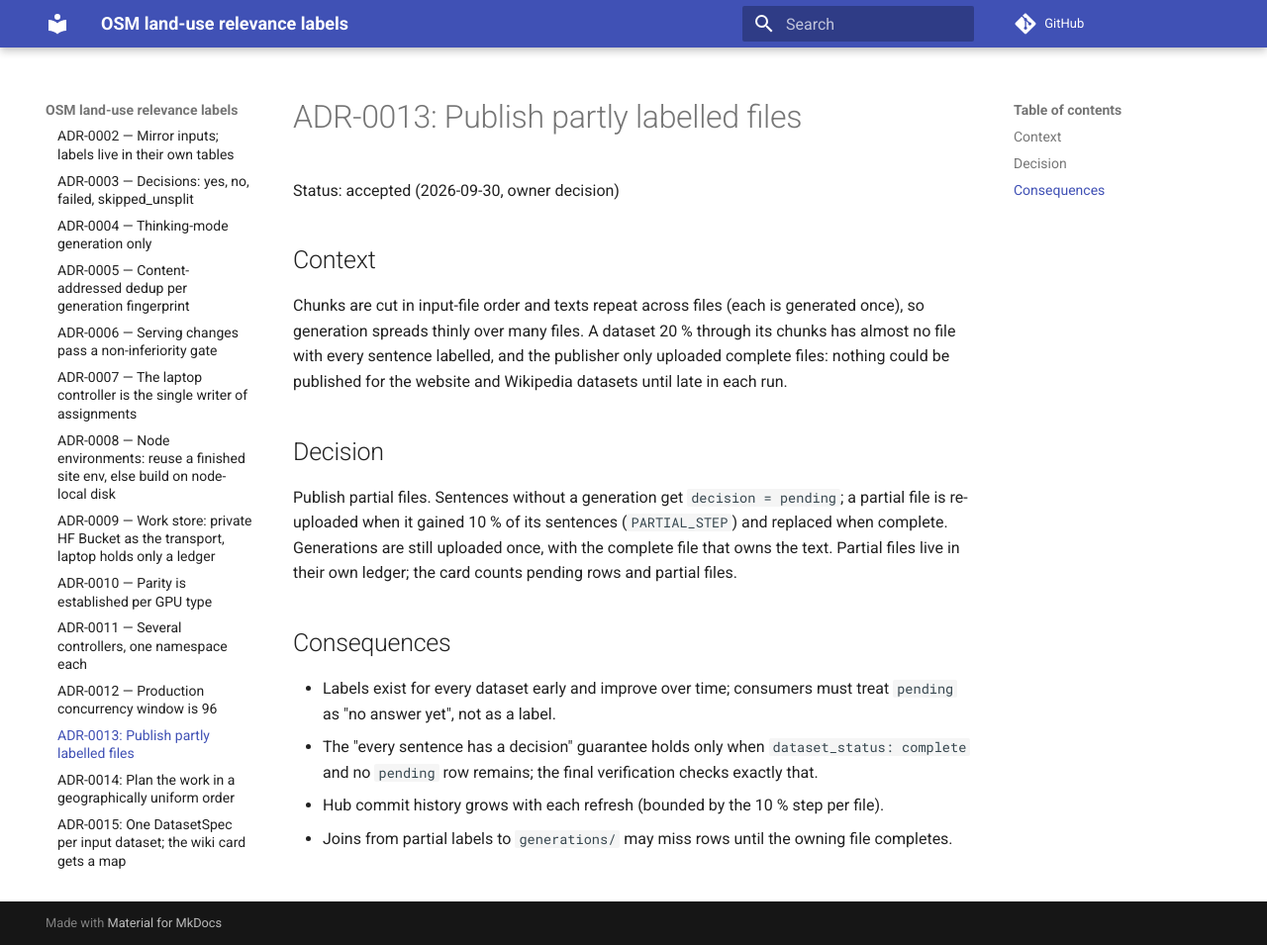
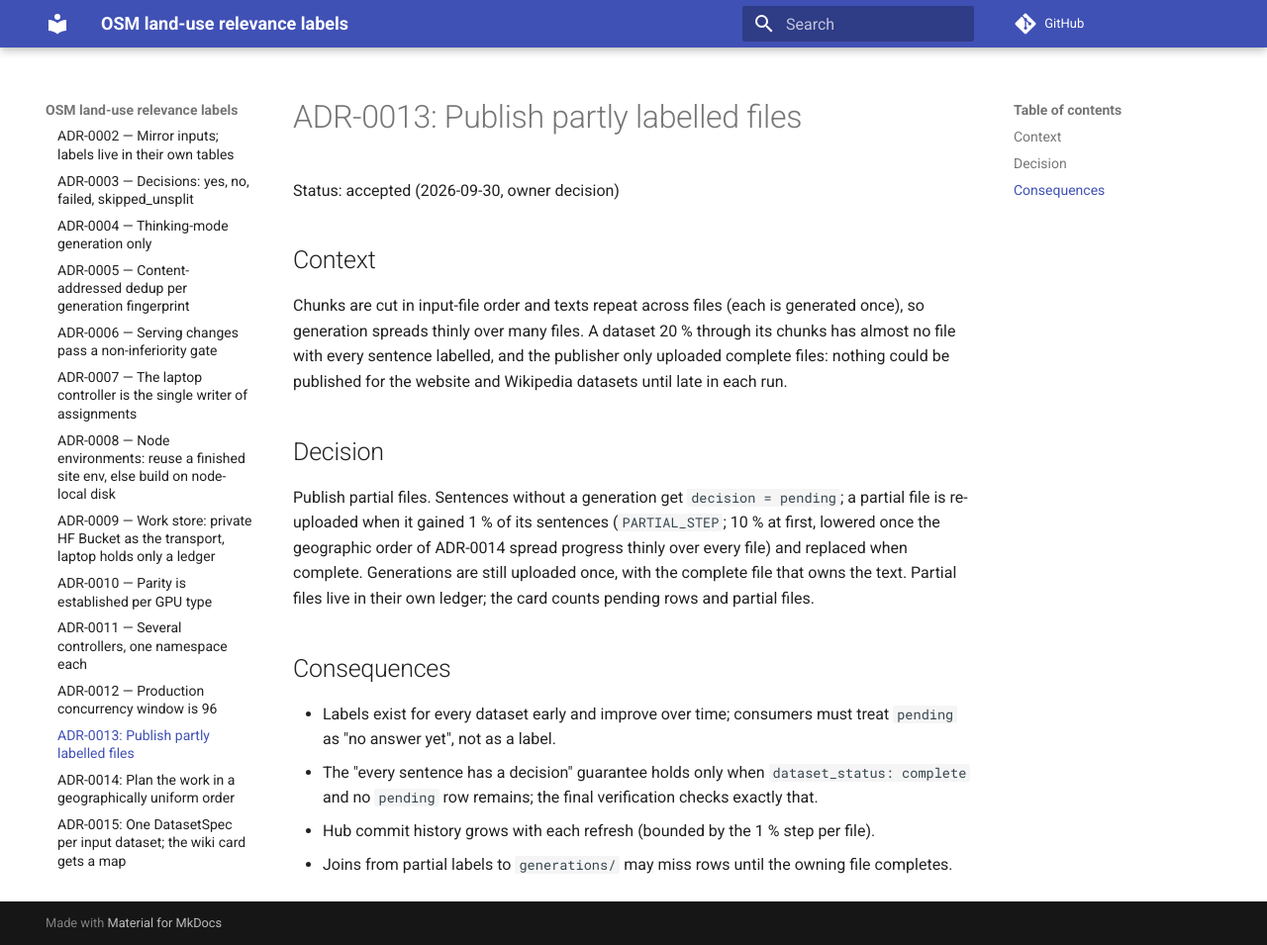
Before and after one commit to NoeFlandre/filter-osm-datasets-llms-landuse, an MkDocs documentation site: the page built from docs/adr/0013-partial-publication.md, in a window 1280 px wide and 955 px high. Shown: the whole window at 99% size. Built offline with MkDocs 1.6.1 and Material for MkDocs 9.7.7, drawn with Linux system fonts in a browser that asks for light colours; comment, search, counter and statistics services are not loaded.

Commit message:
Refresh partial files at 1 % progress now that the order is geographic
Co-Authored-By: Claude Sonnet 5.5 <noreply@anthropic.com>

```diff
--- a/docs/adr/0013-partial-publication.md
+++ b/docs/adr/0013-partial-publication.md
@@ -12,7 +12,8 @@ Wikipedia datasets until late in each run.
 ## Decision
 
 Publish partial files. Sentences without a generation get `decision = pending`; a partial file is
-re-uploaded when it gained 10 % of its sentences (`PARTIAL_STEP`) and replaced when complete.
+re-uploaded when it gained 1 % of its sentences (`PARTIAL_STEP`; 10 % at first, lowered once the
+geographic order of ADR-0014 spread progress thinly over every file) and replaced when complete.
 Generations are still uploaded once, with the complete file that owns the text. Partial files live
 in their own ledger; the card counts pending rows and partial files.
 
@@ -22,5 +23,5 @@ in their own ledger; the card counts pending rows and partial files.
   "no answer yet", not as a label.
 * The "every sentence has a decision" guarantee holds only when `dataset_status: complete` and no
   `pending` row remains; the final verification checks exactly that.
-* Hub commit history grows with each refresh (bounded by the 10 % step per file).
+* Hub commit history grows with each refresh (bounded by the 1 % step per file).
 * Joins from partial labels to `generations/` may miss rows until the owning file completes.
```
Also changed, not shown: docs/schema.md (+1 -1 lines), 2 other files.
